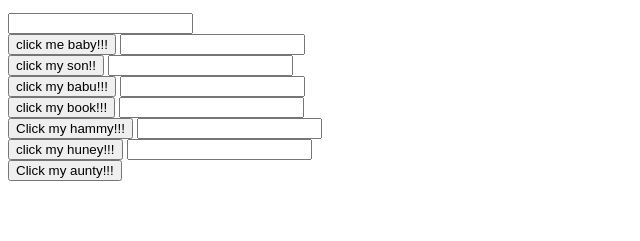
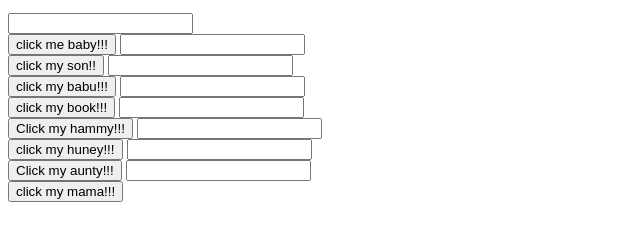
Before and after one commit to Hossainshawon/My-First-website, a plain HTML site: page index.html in a window 1280 px wide. Shown: the part 101-342 px from the top of the page, without its empty margins (0-640 px from the left). Drawn offline with Linux system fonts and the light colour scheme.

Commit message:
adding my-awesome-button

```diff
--- a/index.html
+++ b/index.html
@@ -31,5 +31,8 @@
     <input type="text">
     <br>
     <button>Click my aunty!!!</button>
+    <input type="text">
+    <br>
+    <button>click my mama!!!</button>
 </body>
 </html>
```
